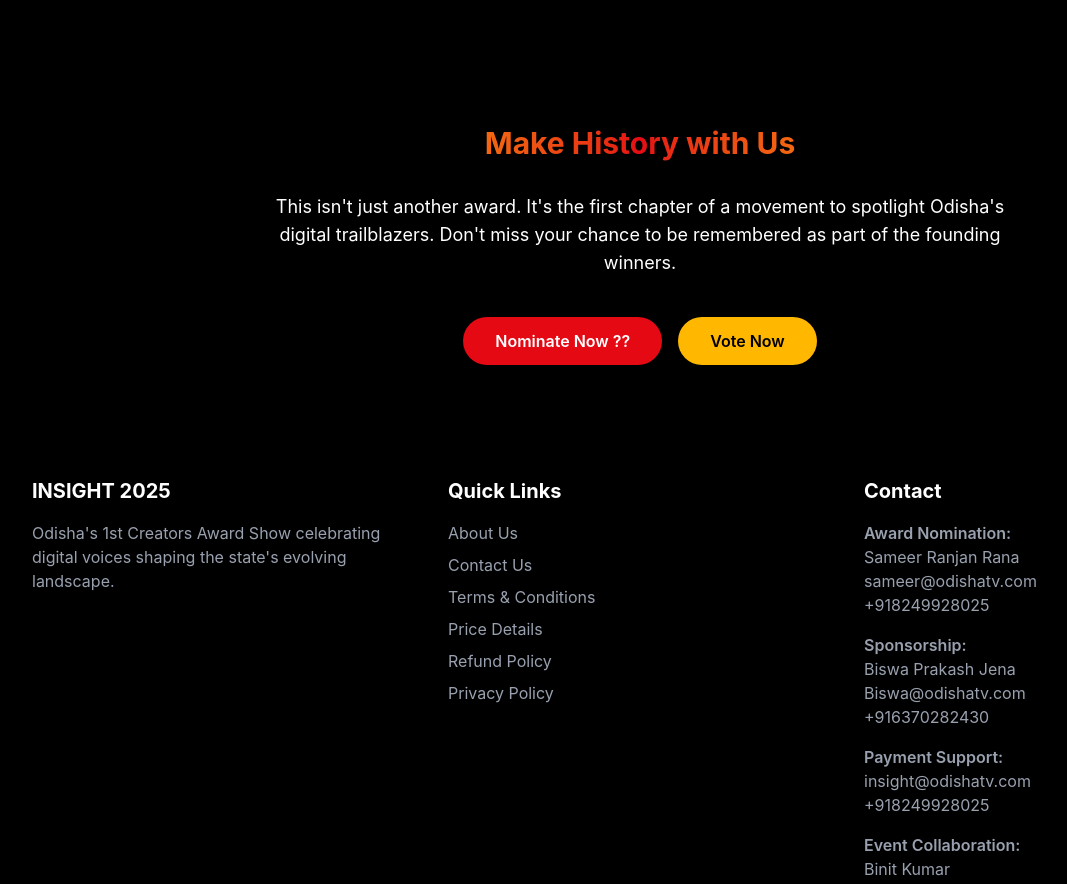
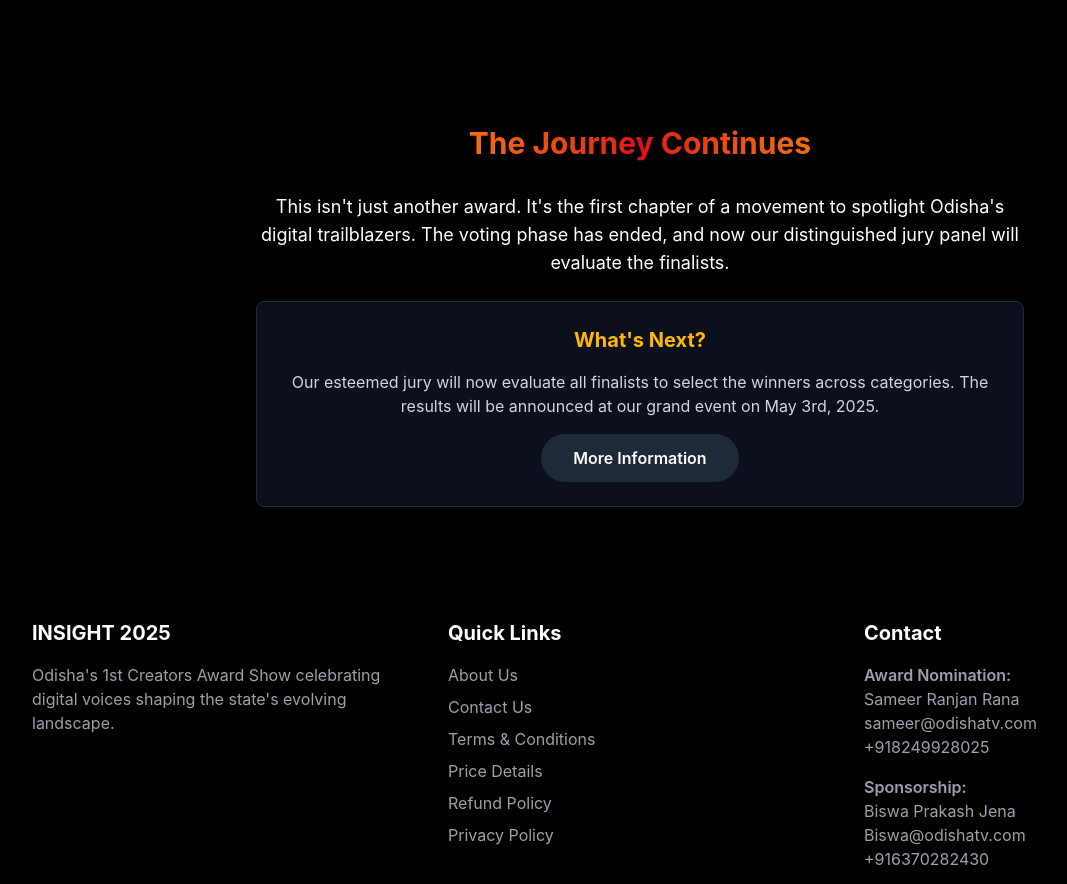
Before and after one commit to Yuvraj-cyborg/OTV-vote, a React (Vite) app in the folder frontend/: page / in a window 1280 px wide. Shown: the part 7600-8484 px from the top of the page, without its empty margins (0-1067 px from the left). Built offline with nearby package versions, Linux system fonts and the light colour scheme; no server answers.

Commit message:
content-change

```diff
--- a/frontend/src/pages/Landing.jsx
+++ b/frontend/src/pages/Landing.jsx
@@ -426,25 +426,24 @@
         <div className="container mx-auto px-4">
           <div className="max-w-3xl mx-auto text-center">
             <h2 className="text-2xl md:text-3xl font-bold bg-gradient-to-r from-[#ffb700] via-[#e50914] to-[#ffb700] bg-clip-text text-transparent mb-8 ">
-              Make History with Us
+              The Journey Continues
             </h2>
-            <p className="text-lg text-white mb-10">
+            <p className="text-lg text-white mb-6">
               This isn't just another award. It's the first chapter of a movement to spotlight Odisha's digital trailblazers.
-              Don't miss your chance to be remembered as part of the founding winners.
+              The voting phase has ended, and now our distinguished jury panel will evaluate the finalists.
             </p>
 
-            <div className="flex flex-col sm:flex-row justify-center gap-4">
+            <div className="bg-gray-900/70 rounded-lg p-6 border border-gray-800">
+              <h3 className="text-xl font-bold text-[#ffb700] mb-4">What's Next?</h3>
+              <p className="text-gray-300 mb-4">
+                Our esteemed jury will now evaluate all finalists to select the winners across categories.
+                The results will be announced at our grand event on May 3rd, 2025.
+              </p>
               <button
-                onClick={() => navigate("/nominate")}
-                className="px-8 py-3 bg-[#e50914] hover:bg-[#ff5e00] text-white rounded-full cursor-pointer font-semibold"
+                onClick={() => navigate("/voting-over")}
+                className="px-8 py-3 bg-gray-800 hover:bg-gray-700 text-white rounded-full cursor-pointer font-semibold"
               >
-                Nominate Now ??
-              </button>
-              <button
-                onClick={() => navigate("/vote")}
-                className="px-8 py-3 bg-[#ffb700] hover:bg-[#ffb700]/80 text-black rounded-full cursor-pointer font-semibold"
-              >
-                Vote Now
+                More Information
               </button>
             </div>
           </div>
--- a/frontend/src/pages/VotingOver.jsx
+++ b/frontend/src/pages/VotingOver.jsx
@@ -1,5 +1,5 @@
 import React from "react";
-import { Calendar, MapPin } from "lucide-react";
+import { Calendar, MapPin, Award, Users } from "lucide-react";
 import { useNavigate } from "react-router-dom";
 
 export default function VotingOver() {
@@ -24,8 +24,23 @@
             Thank you for your interest in INSIGHT 2025 Awards!
           </p>
 
-          <p className="text-lg text-gray-400 mb-6">
-            The voting phase has concluded. Stay tuned for the results announcement.
+          <p className="text-lg text-gray-400 mb-4">
+            The voting phase has concluded. The finalists will now be evaluated by our esteemed jury panel.
+          </p>
+
+          <div className="flex justify-center gap-4 mb-6">
+            <div className="flex items-center text-[#ffb700]">
+              <Users className="h-5 w-5 mr-2" />
+              <span className="font-medium">Jury Evaluation</span>
+            </div>
+            <div className="flex items-center text-[#ffb700]">
+              <Award className="h-5 w-5 mr-2" />
+              <span className="font-medium">Final Selection</span>
+            </div>
+          </div>
+
+          <p className="text-lg text-white bg-[#ffb700]/10 py-3 px-4 rounded-lg inline-block font-semibold">
+            Stay tuned for the results announcement!
           </p>
         </div>
 
```
